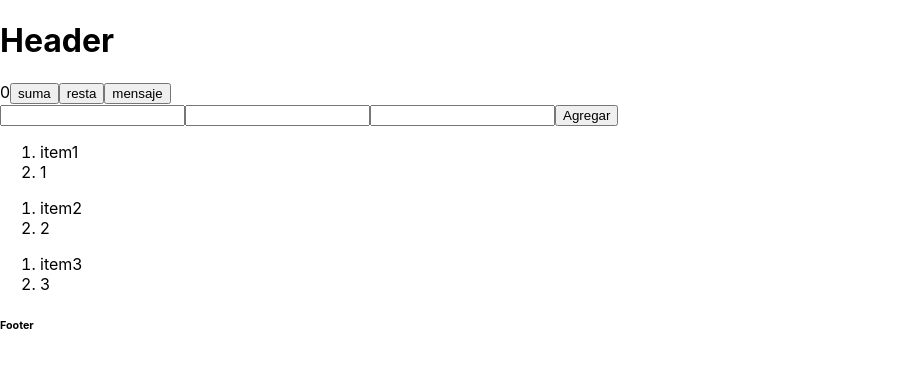
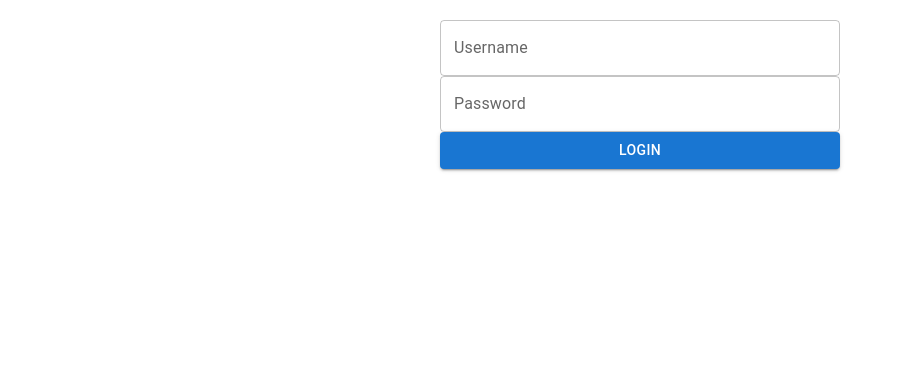
Before and after one commit to LEDGAngel/Planeacion_software, a React (Create React App) app: page / in a window 1280 px wide. Shown: the top 368 px of the page, without its empty margins (0-904 px from the left). Built offline with nearby package versions, Linux system fonts and the light colour scheme.

Commit message:
Nuevos Cambios

```diff
--- a/src/App.js
+++ b/src/App.js
@@ -1,4 +1,4 @@
-import logo from './logo.svg';
+//import logo from './logo.svg';
 import './App.css';
 import { useState } from "react";
 import Header from './Componentes/Header';
@@ -6,10 +6,17 @@ import Footer from './Componentes/Footer';
 import Boton from './Componentes/Boton';
 import Lista from './Componentes/Lista';
 import Add from './Componentes/add';
+import { BrowserRouter, Route, Routes } from 'react-router-dom';
+import ResponsiveAppBar from './Componentes/appbar';
+import CredentialsSignInPage from './Componentes/login';
+import PaginaInicio from './Componentes/paginaInicio';
+import Login from './Componentes/login';
+
 
 function App() {
-  const items = [{id: 1, name: "item1", price: 1}, {id: 2, name: "item2", price: 2}, {id: 3, name: "item3", price: 3}]
+  const [items, setItems] = useState([{id: 1, name: "item1", price: 1}, {id: 2, name: "item2", price: 2}, {id: 3, name: "item3", price: 3}])
   let [count, setCount] =  useState(0);
+  const [isLogin, setIsLogin] = useState(false);
   const sum = () => {
     setCount(count + 1);
   };
@@ -18,21 +25,42 @@ function App() {
   };
   const add = (item) => {
     item.id = items.length + 1;
-    items.push(item);
+    setItems([...items, item]);
   };
-  const nombre = "Luis Guzman";
-  const elemento = <h1> Hello, {nombre}</h1>;
+  const del = (id) => {
+    setItems(items.filter((item) => item.id !== id))
+  };
+  const setlogin = (user) => {
+    if(user.username === "luis" && user.password === "123"){
+      setIsLogin(true);
+    }
+    return isLogin;
+  }
+  const setlogout = () => {
+    setIsLogin(false);
+  }
+  //const nombre = "Luis Guzman";
+  //const elemento = <h1> Hello, {nombre}</h1>;
   return (
     <div>
-      <Header/>
-      {count}
+       <BrowserRouter>
+       {isLogin && <ResponsiveAppBar setlogout = {setlogout} />}
+        {/* <Header/> */}
+        {/* <PaginaInicio/> */}
+        <Routes>
+          <Route path="/" element={<Login login={setlogin} />} />
+          <Route path="/inicio" element={<PaginaInicio/>} />
+          <Route path="/add" element={<Add add={add} />} />
+          <Route path="/items" element={<Lista items={items} ondelete={del} />} />
+        </Routes>
+        {/* <Footer/> */}
+       </BrowserRouter>
+
+      {/* {count}
       <Boton name={"suma"}
       click={sum}/>
       <Boton name={"resta"} click={resta}/>
-      <Boton name={"mensaje"} click={() => alert("hola")}/>
-      <Add add={add} />
-      <Lista items={items}/>
-      <Footer/>
+      <Boton name={"mensaje"} click={() => alert("hola")}/> */}
     </div>
     // <div className="App">
     //   <header className="App-header">
--- a/src/Componentes/Header.js
+++ b/src/Componentes/Header.js
@@ -1,9 +1,13 @@
 import React from "react";
+import { Link } from "react-router-dom";
 
 const Header = () => {
     return (
         <div>
             <h1>Header</h1>
+            <Link to="/add">Add</Link>
+            <div></div>
+            <Link to="/items">items</Link>
         </div>
     );
 };
--- a/src/Componentes/Item.js
+++ b/src/Componentes/Item.js
@@ -1,12 +1,16 @@
 import React from 'react'
+import Boton from './Boton'
 
-function Item({item}) {
+function Item({item, ondelete}) {
   return (
     <div>
-      <ol>
+      <ul>
         <li>{item.name}</li>
         <li>{item.price}</li>
-      </ol>
+        <li>
+          <Boton click ={() => ondelete(item.id)} name={"X"} />
+        </li>
+      </ul>
     </div>
   )
 }
--- a/src/Componentes/Lista.js
+++ b/src/Componentes/Lista.js
@@ -1,10 +1,10 @@
 import React from 'react'
 import Item from './Item'
 
-const Lista = ({ items }) => {
+const Lista = ({ items, ondelete }) => {
   return (
     <>
-    {items.map((i)=><Item item={i} key={i.id} />)}
+    {items.map((i)=>(<Item item={i} key={i.id} ondelete={ondelete} />))}
     </>
   )
 }
--- a/src/Componentes/add.js
+++ b/src/Componentes/add.js
@@ -1,11 +1,23 @@
 import React, {useState} from 'react'
-import Boton from './Boton'
+import { useNavigate } from 'react-router-dom';
 
 const Add = ({add}) => {
+  const navigate = useNavigate();
   const[name, setName] = useState("");
-
+  const[price, setPrice] = useState("");
+  const onsubmit = (e) => {
+    e.preventDefault();
+    if(!name || !price){
+      alert("ingresa un valor");
+      return;
+    };
+    add({name: name, price: price})
+    setName("");
+    setPrice("");
+    navigate("/items");
+  };
   return (
-    <div>
+    <form onSubmit={onsubmit}>
         <input
             onChange={(e) => setName(e.target.value)}
             value = {name}
@@ -13,10 +25,11 @@ const Add = ({add}) => {
             name = ""
             id = ""
         />
-      <input type="text" name="" id=""/>
-      <input type="number" name="" id=""/>
-      <Boton name="Agregar"/>
-    </div>
+      <input onChange={(e) => setPrice(e.target.value)}
+            value = {price}
+            type="text" name="" id=""/>
+      <input type="submit" value={"add"}/>
+    </form>
   );
 };
 
--- /dev/null
+++ b/src/Componentes/appbar.js
@@ -0,0 +1,170 @@
+import * as React from 'react';
+import AppBar from '@mui/material/AppBar';
+import Box from '@mui/material/Box';
+import Toolbar from '@mui/material/Toolbar';
+import IconButton from '@mui/material/IconButton';
+import Typography from '@mui/material/Typography';
+import Menu from '@mui/material/Menu';
+import MenuIcon from '@mui/icons-material/Menu';
+import Container from '@mui/material/Container';
+import Avatar from '@mui/material/Avatar';
+import Button from '@mui/material/Button';
+import Tooltip from '@mui/material/Tooltip';
+import MenuItem from '@mui/material/MenuItem';
+import AdbIcon from '@mui/icons-material/Adb';
+import { useNavigate } from 'react-router-dom';
+
+const pages = ['Items', 'Add', 'Blog'];
+const settings = ['Profile', 'Account', 'Dashboard', 'Logout'];
+
+function ResponsiveAppBar({setlogout}) {
+  const navigate = useNavigate();
+  const [anchorElNav, setAnchorElNav] = React.useState(null);
+  const [anchorElUser, setAnchorElUser] = React.useState(null);
+
+  const handleOpenNavMenu = (event) => {
+    setAnchorElNav(event.currentTarget);
+  };
+  const handleOpenUserMenu = (event) => {
+    setAnchorElUser(event.currentTarget);
+  };
+
+  const handleCloseNavMenu = (e) => {
+    setAnchorElNav(null);
+    if(e.target.textContent === pages[0] ) {
+      navigate("/items");
+    } else if (e.target.textContent === pages[1] ){
+      navigate("/add");
+    }
+  };
+
+  const handleCloseUserMenu = (e) => {
+    setAnchorElUser(null);
+    if(e.target.textContent === settings[3] ) {
+      setlogout();
+      navigate("/");
+    }
+  };
+
+  return (
+    <AppBar position="static">
+      <Container maxWidth="xl">
+        <Toolbar disableGutters>
+          <AdbIcon sx={{ display: { xs: 'none', md: 'flex' }, mr: 1 }} />
+          <Typography
+            variant="h6"
+            noWrap
+            component="a"
+            href="#app-bar-with-responsive-menu"
+            sx={{
+              mr: 2,
+              display: { xs: 'none', md: 'flex' },
+              fontFamily: 'monospace',
+              fontWeight: 700,
+              letterSpacing: '.3rem',
+              color: 'inherit',
+              textDecoration: 'none',
+            }}
+          >
+            LOGO
+          </Typography>
+
+          <Box sx={{ flexGrow: 1, display: { xs: 'flex', md: 'none' } }}>
+            <IconButton
+              size="large"
+              aria-label="account of current user"
+              aria-controls="menu-appbar"
+              aria-haspopup="true"
+              onClick={handleOpenNavMenu}
+              color="inherit"
+            >
+              <MenuIcon />
+            </IconButton>
+            <Menu
+              id="menu-appbar"
+              anchorEl={anchorElNav}
+              anchorOrigin={{
+                vertical: 'bottom',
+                horizontal: 'left',
+              }}
+              keepMounted
+              transformOrigin={{
+                vertical: 'top',
+                horizontal: 'left',
+              }}
+              open={Boolean(anchorElNav)}
+              onClose={handleCloseNavMenu}
+              sx={{ display: { xs: 'block', md: 'none' } }}
+            >
+              {pages.map((page) => (
+                <MenuItem key={page} onClick={handleCloseNavMenu}>
+                  <Typography sx={{ textAlign: 'center' }}>{page}</Typography>
+                </MenuItem>
+              ))}
+            </Menu>
+          </Box>
+          <AdbIcon sx={{ display: { xs: 'flex', md: 'none' }, mr: 1 }} />
+          <Typography
+            variant="h5"
+            noWrap
+            component="a"
+            href="#app-bar-with-responsive-menu"
+            sx={{
+              mr: 2,
+              display: { xs: 'flex', md: 'none' },
+              flexGrow: 1,
+              fontFamily: 'monospace',
+              fontWeight: 700,
+              letterSpacing: '.3rem',
+              color: 'inherit',
+              textDecoration: 'none',
+            }}
+          >
+            LOGO
+          </Typography>
+          <Box sx={{ flexGrow: 1, display: { xs: 'none', md: 'flex' } }}>
+            {pages.map((page) => (
+              <Button
+                key={page}
+                onClick={handleCloseNavMenu}
+                sx={{ my: 2, color: 'white', display: 'block' }}
+              >
+                {page}
+              </Button>
+            ))}
+          </Box>
+          <Box sx={{ flexGrow: 0 }}>
+            <Tooltip title="Open settings">
+              <IconButton onClick={handleOpenUserMenu} sx={{ p: 0 }}>
+                <Avatar alt="Remy Sharp" src="/static/images/avatar/2.jpg" />
+              </IconButton>
+            </Tooltip>
+            <Menu
+              sx={{ mt: '45px' }}
+              id="menu-appbar"
+              anchorEl={anchorElUser}
+              anchorOrigin={{
+                vertical: 'top',
+                horizontal: 'right',
+              }}
+              keepMounted
+              transformOrigin={{
+                vertical: 'top',
+                horizontal: 'right',
+              }}
+              open={Boolean(anchorElUser)}
+              onClose={handleCloseUserMenu}
+            >
+              {settings.map((setting) => (
+                <MenuItem key={setting} onClick={handleCloseUserMenu}>
+                  <Typography sx={{ textAlign: 'center' }}>{setting}</Typography>
+                </MenuItem>
+              ))}
+            </Menu>
+          </Box>
+        </Toolbar>
+      </Container>
+    </AppBar>
+  );
+}
+export default ResponsiveAppBar;
--- /dev/null
+++ b/src/Componentes/login.js
@@ -0,0 +1,50 @@
+import { Box, Button, TextField } from "@mui/material";
+import { useState } from 'react';
+import { useNavigate } from "react-router-dom";
+
+const Login = ({login}) => {
+  const navigate = useNavigate();
+  const [username, setUsername]= useState("");
+  const [password, setPassword]= useState("");
+  const onsubmit = (e) =>{
+    e.preventDefault();
+    if (!username || !password){
+      alert ("los campos no deben estar vacios");
+      return;
+    }
+    const isLogin = login({username, password});
+    if (isLogin){
+
+      setUsername("");
+      setPassword("");
+      navigate("/inicio");
+    } else{
+      alert("el login falló");
+    }
+  }
+
+
+  return(
+    <form onSubmit={onsubmit}>
+      <Box
+        margin = {"auto"}
+        flexDirection= {"column"}
+        display= {"flex"}
+        width= {400}
+        marginTop= {"20px"}
+      >
+        <TextField label= {"Username"}
+        value={username}
+        onChange= {(e) => setUsername(e.target.value)}/>
+        <TextField label= {"Password"}
+          type= {"password"}
+          value={password}
+          onChange= {(e) => setPassword(e.target.value)}/>
+        <Button type={"submit"} variant="contained">
+          Login
+        </Button>
+      </Box>
+    </form>
+  );
+};
+export default Login;
--- /dev/null
+++ b/src/Componentes/paginaInicio.js
@@ -0,0 +1,34 @@
+import * as React from 'react';
+
+function PaginaInicio(){
+    return (
+      <div className="App">
+      <header className="App-header">
+        {/* <img src={logo} className="App-logo" alt="logo" /> */}
+        <p>
+          {/* Edit <code>src/App.js</code> and save to reload. */}
+          Pagina Inicial
+        </p>
+        <p>
+          {/* Edit <code>src/App.js</code> and save to reload. */}
+          Luis Guzmán
+        </p>
+        {/* <p>
+          {elemento}
+        </p> */}
+        {/* <p>{count}</p>
+        <button onClick={sum}> add</button> */}
+        {/* <a
+          className="App-link"
+          href="https://reactjs.org"
+          target="_blank"
+          rel="noopener noreferrer"
+        >
+          Luis Guzmán
+        </a> */}
+      </header>
+    </div>
+    )
+  }
+
+export default PaginaInicio
```
Also changed, not shown: package.json (+7 -1 lines), Repositorio.txt (deleted), 1 other file (tests, documents, lock files or other folders).
